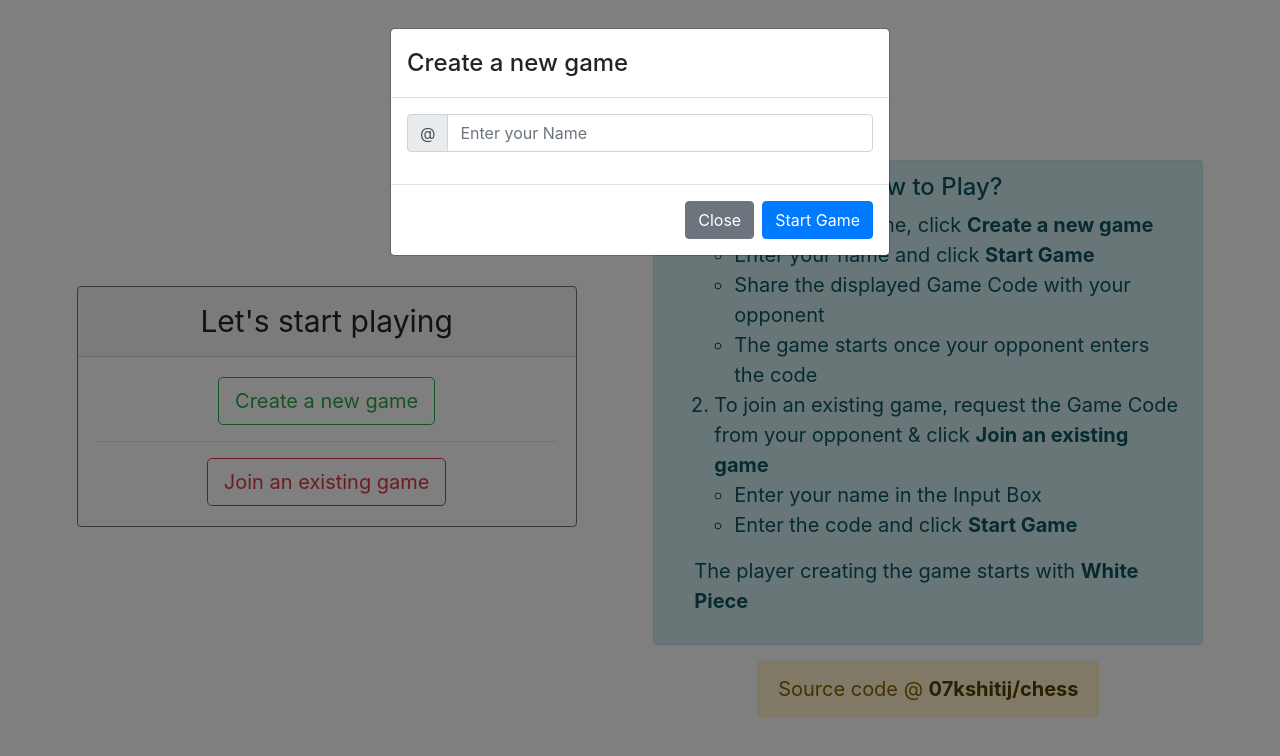
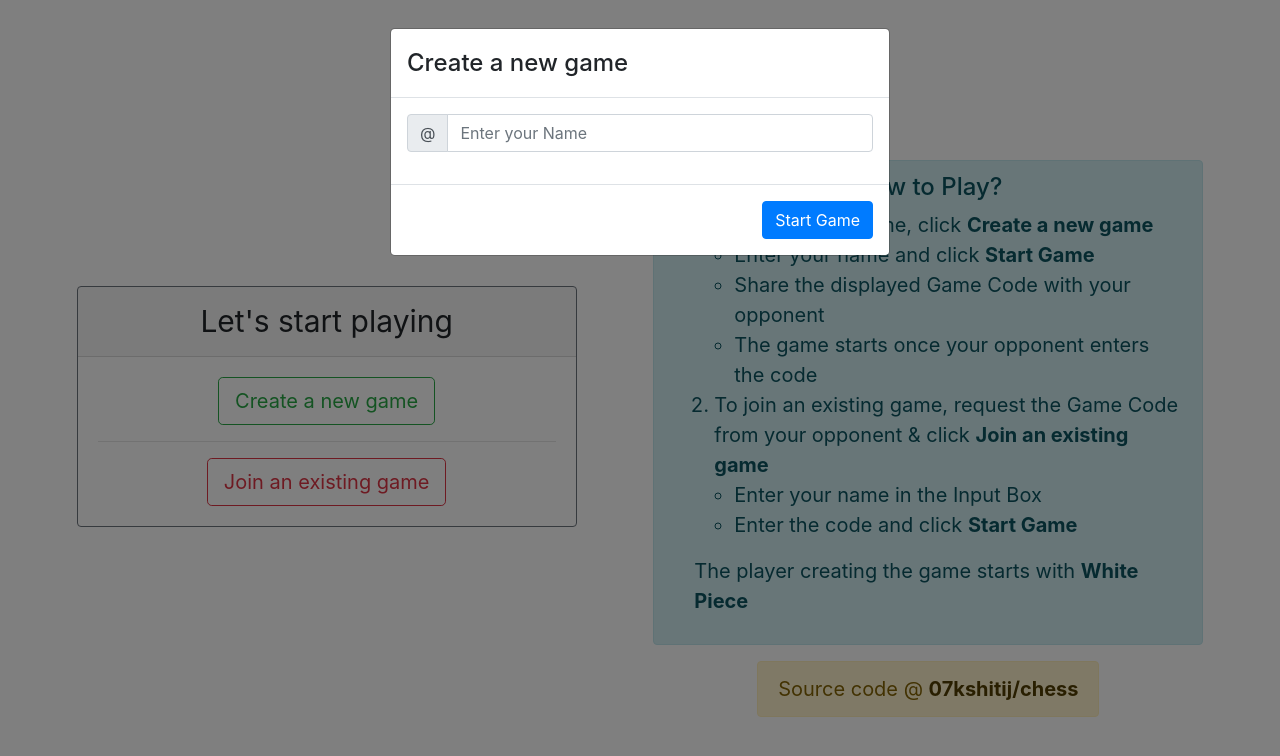
Before and after one commit to sketchgit-db/chess, a React app: page /#/ in a window 1280 px wide. Both pictures are taken after a click on the button "Create a new game". Shown: the top 756 px of the page. Built offline with nearby package versions, Linux system fonts and the light colour scheme; no server answers.

Commit message:
Fix favicon.ico 404

```diff
--- a/server.js
+++ b/server.js
@@ -29,7 +29,8 @@ app.use(
     credentials: true,
   })
 );
-app.use(express.static(__dirname + "/build"));
+app.use(express.static(path.join(__dirname, "build")));
+app.use("/public", express.static(path.join(__dirname, "public")));
 app.use(express.json());
 app.use(express.urlencoded({ extended: false }));
 
--- a/src/components/Home.tsx
+++ b/src/components/Home.tsx
@@ -128,7 +128,7 @@ const Home: React.FC<HomeProps> = (props) => {
             Create a new game
           </Button>
           {/* Modal associated with Create New Game */}
-          <Modal show={createGame} onHide={hideCreateGameModal}>
+          <Modal show={createGame} backdrop="static" onHide={hideCreateGameModal}>
             <Modal.Header>
               <Modal.Title>Create a new game</Modal.Title>
             </Modal.Header>
@@ -156,9 +156,6 @@ const Home: React.FC<HomeProps> = (props) => {
             </Modal.Body>
 
             <Modal.Footer>
-              <Button variant="secondary" onClick={hideCreateGameModal}>
-                Close
-              </Button>
               <Button variant="primary" onClick={handleCreateGame}>
                 Start Game
               </Button>
```
Also changed, not shown: 1 other file (tests, documents, lock files or other folders).
